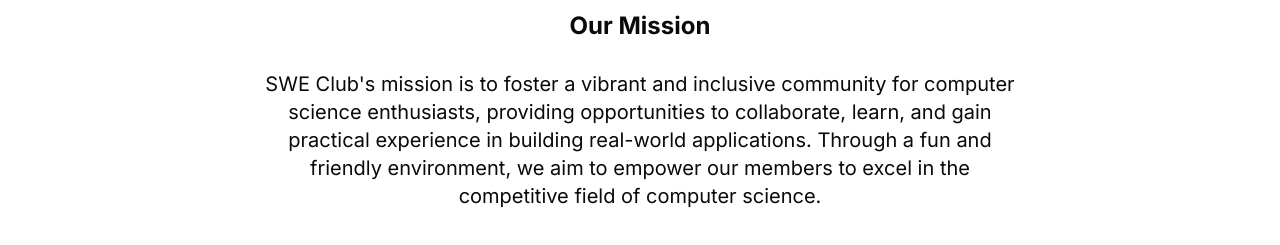
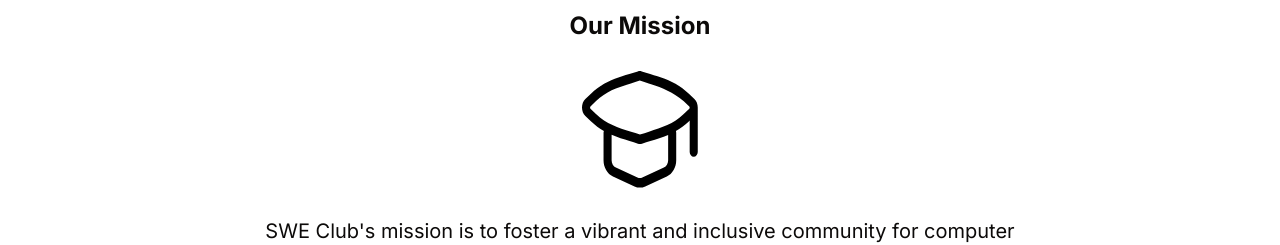
Before and after one commit to SWC-Software-Engineering-Club/SWE-Club-Website, a Next.js app: page / in a window 1280 px wide. Shown: the part 1694-1939 px from the top of the page. Built offline with nearby package versions, Linux system fonts and the light colour scheme.

Commit message:
Add in icon
It's appearing black for some reason, I'm not sure how to change the color to be in accordance to the theme of the website.

```diff
--- a/components/mission.tsx
+++ b/components/mission.tsx
@@ -1,11 +1,10 @@
-import { Button } from "./ui/button";
-
 const Mission = () => {
   return (
     <div className="max-w-3xl space-y-7 flex flex-col items-center mb-20 mt-20">
       <h1 className="text-3xl sm:text-5xl md:text-2xl font-bold">
         Our Mission
       </h1>
+      <img src="/mission-icon.svg" alt="Mission Icon" style={{ width: '15%' }} />
       <h3 className="text-base sm:text-xl md:text-1xl font-small">
         SWE Club's mission is to foster a vibrant and inclusive community for computer science enthusiasts, providing opportunities to collaborate, learn, and gain practical experience in building real-world applications.
         Through a fun and friendly environment, we aim to empower our members to excel in the competitive field of computer science.
```
Lines whose indentation alone changed are shown as unchanged.
